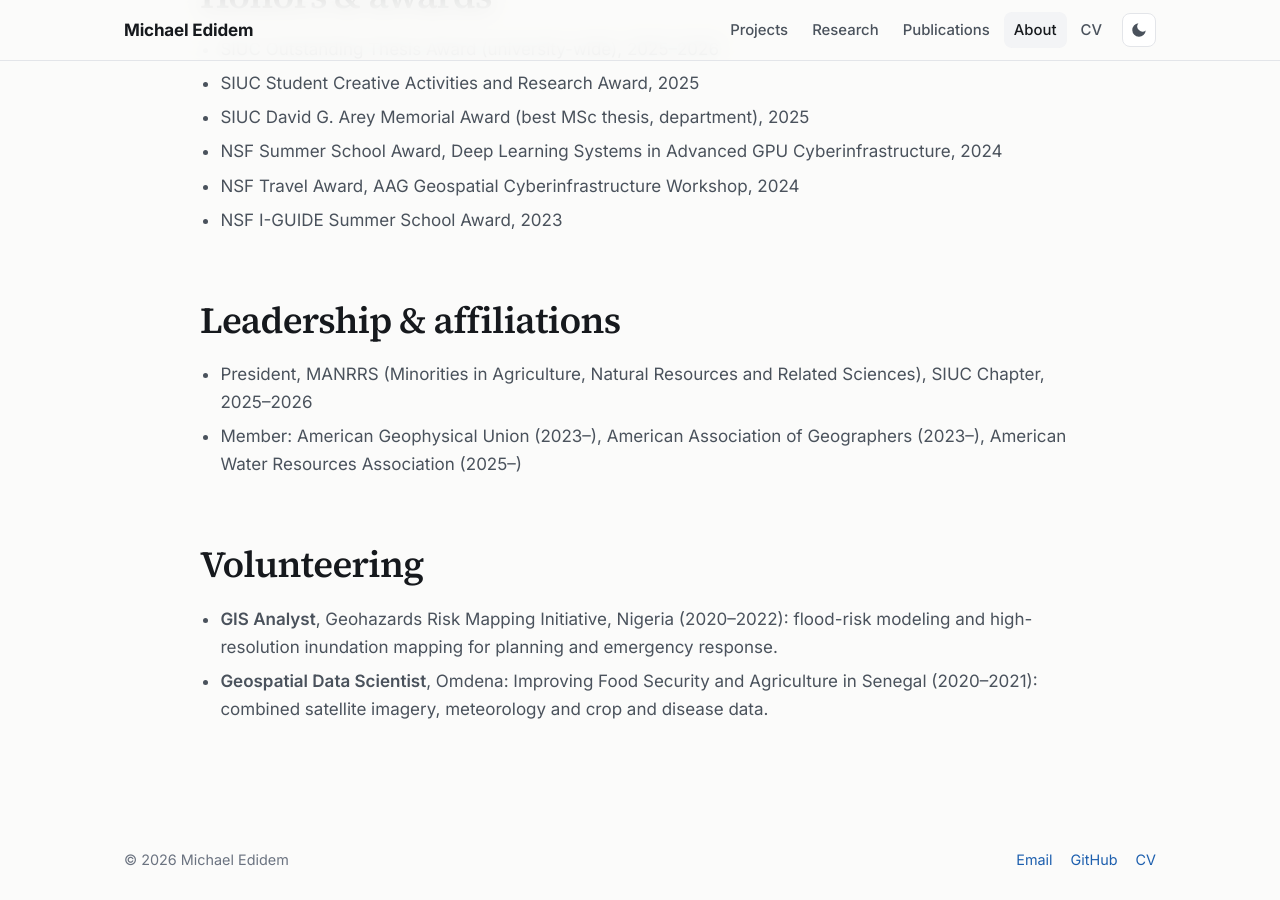
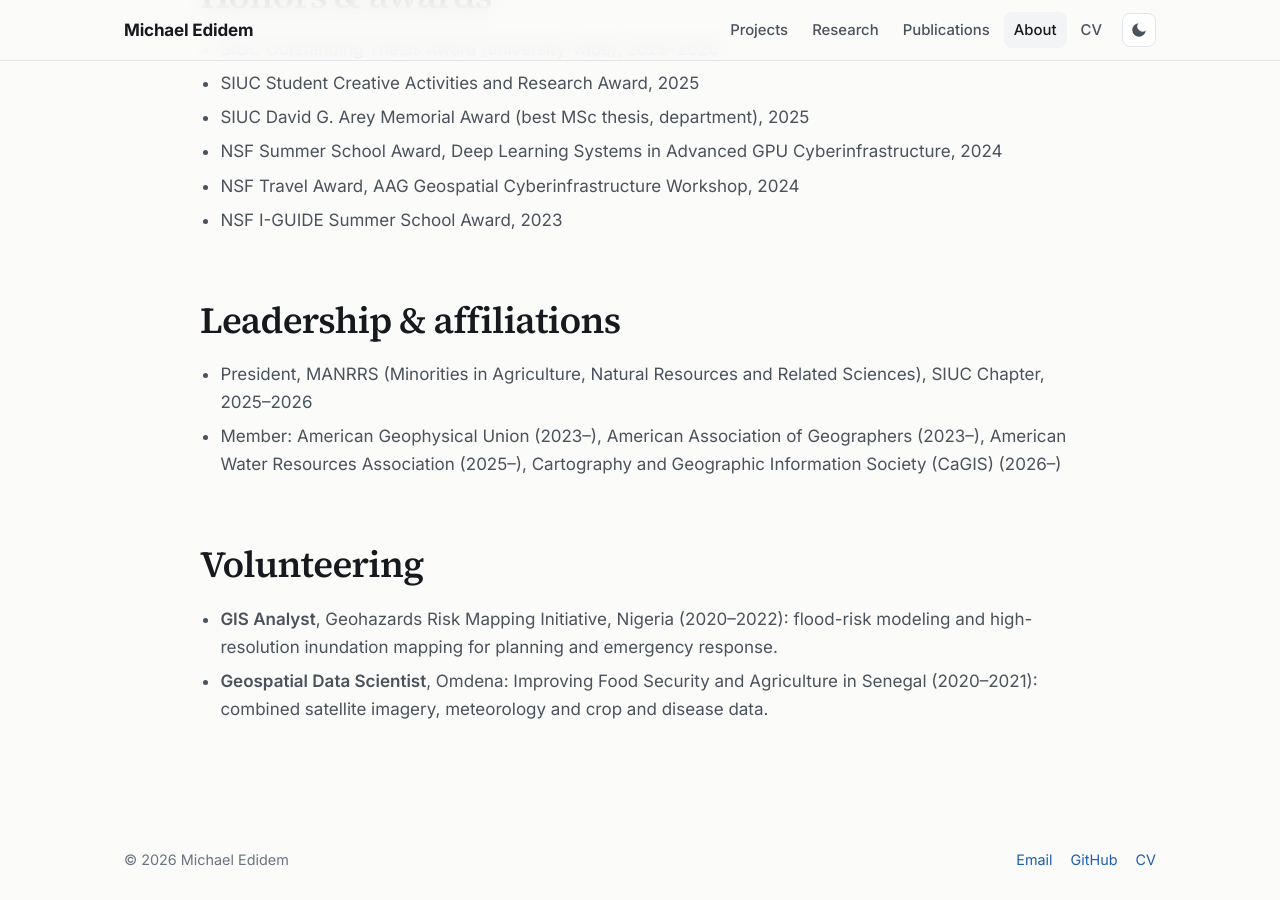
Before and after one commit to mikedidem/medidem, a Jekyll site: the page built from _pages/about.html, in a window 1280 px wide and 900 px high, scrolled down 2620 px. Built offline with Jekyll 4.4.1, drawn with Linux system fonts in a browser that asks for light colours.

Commit message:
Add CaGIS membership

```diff
--- a/_pages/about.html
+++ b/_pages/about.html
@@ -104,7 +104,7 @@ description: "Background, experience, education and awards of Michael Edidem."
     <h2 id="service">Leadership &amp; affiliations</h2>
     <ul>
       <li>President, MANRRS (Minorities in Agriculture, Natural Resources and Related Sciences), SIUC Chapter, 2025–2026</li>
-      <li>Member: American Geophysical Union (2023–), American Association of Geographers (2023–), American Water Resources Association (2025–)</li>
+      <li>Member: American Geophysical Union (2023–), American Association of Geographers (2023–), American Water Resources Association (2025–), Cartography and Geographic Information Society (CaGIS) (2026–)</li>
     </ul>
 
     <h2 id="volunteering">Volunteering</h2>
```
